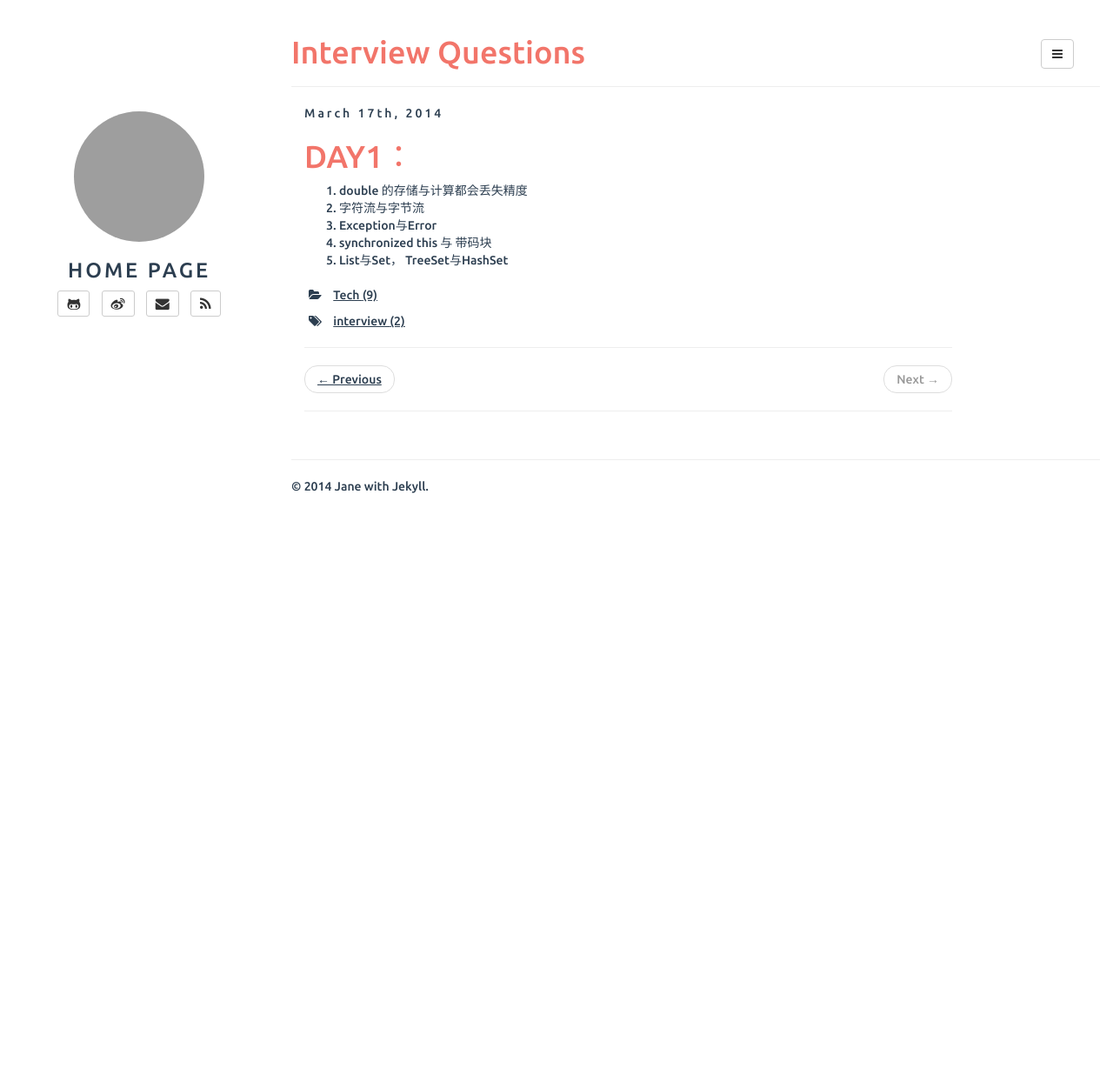
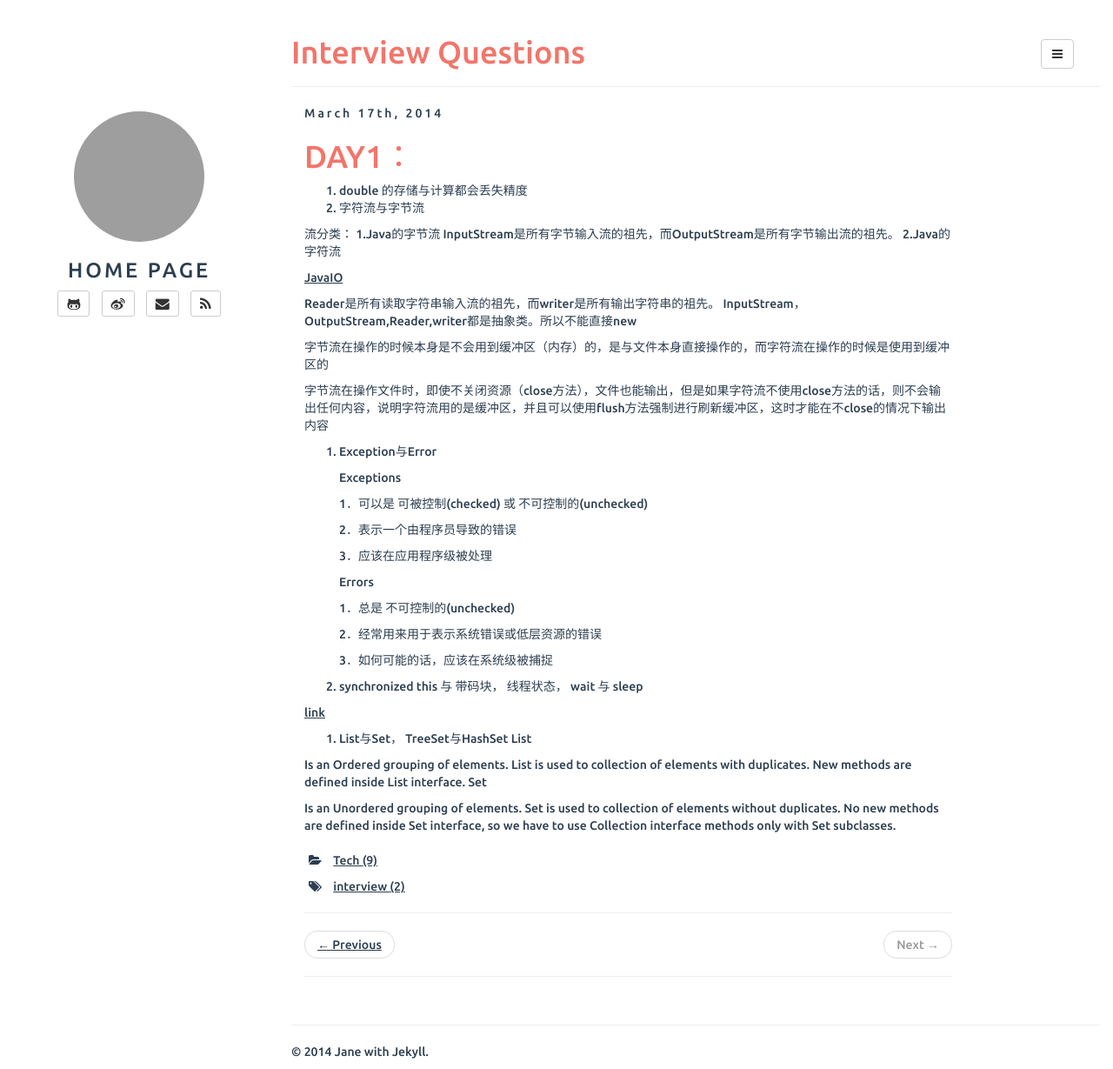
Before and after one commit to jane110511/jane110511.github.io, a Jekyll site: the page built from _posts/2014-03-17-interview-questions.md, in a window 1280 px wide and 1229 px high. Shown: the whole window at 87% size. Built offline with Jekyll 4.4.1, drawn with Linux system fonts in a browser that asks for light colours; Markdown is read by kramdown in place of the engine named in the settings; grey boxes are pictures that could not be loaded.

Commit message:
Update 2014-03-17-interview-questions.md

```diff
--- a/_posts/2014-03-17-interview-questions.md
+++ b/_posts/2014-03-17-interview-questions.md
@@ -10,6 +10,57 @@ DAY1：
 
 1. double 的存储与计算都会丢失精度
 2. 字符流与字节流
+
+  流分类：
+  1.Java的字节流
+   InputStream是所有字节输入流的祖先，而OutputStream是所有字节输出流的祖先。
+  2.Java的字符流
+
+  [JavaIO](http://www.cnblogs.com/lich/tag/java%20IO/)
+
+  Reader是所有读取字符串输入流的祖先，而writer是所有输出字符串的祖先。
+  InputStream，OutputStream,Reader,writer都是抽象类。所以不能直接new
+
+
+  字节流在操作的时候本身是不会用到缓冲区（内存）的，是与文件本身直接操作的，而字符流在操作的时候是使用到缓冲区的
+
+  字节流在操作文件时，即使不关闭资源（close方法），文件也能输出，但是如果字符流不使用close方法的话，则不会输出任何内容，说明字符流用的是缓冲区，并且可以使用flush方法强制进行刷新缓冲区，这时才能在不close的情况下输出内容
+
+
 3. Exception与Error
-4. synchronized this 与 带码块
+
+    Exceptions
+
+    1．可以是 可被控制(checked) 或 不可控制的(unchecked)
+
+    2．表示一个由程序员导致的错误
+
+    3．应该在应用程序级被处理
+
+
+
+    Errors
+
+    1．总是 不可控制的(unchecked)
+
+    2．经常用来用于表示系统错误或低层资源的错误
+
+    3．如何可能的话，应该在系统级被捕捉
+
+
+4. synchronized this 与 带码块， 线程状态， wait 与 sleep
+
+  [link](http://www.cnblogs.com/GnagWang/archive/2011/02/27/1966606.html)
+
+
 5. List与Set， TreeSet与HashSet
+  List
+
+  Is an Ordered grouping of elements.
+  List is used to collection of elements with duplicates.
+  New methods are defined inside List interface.
+  Set
+
+  Is an Unordered grouping of elements.
+  Set is used to collection of elements without duplicates.
+  No new methods are defined inside Set interface, so we have to use Collection interface methods only with Set   subclasses.
```
